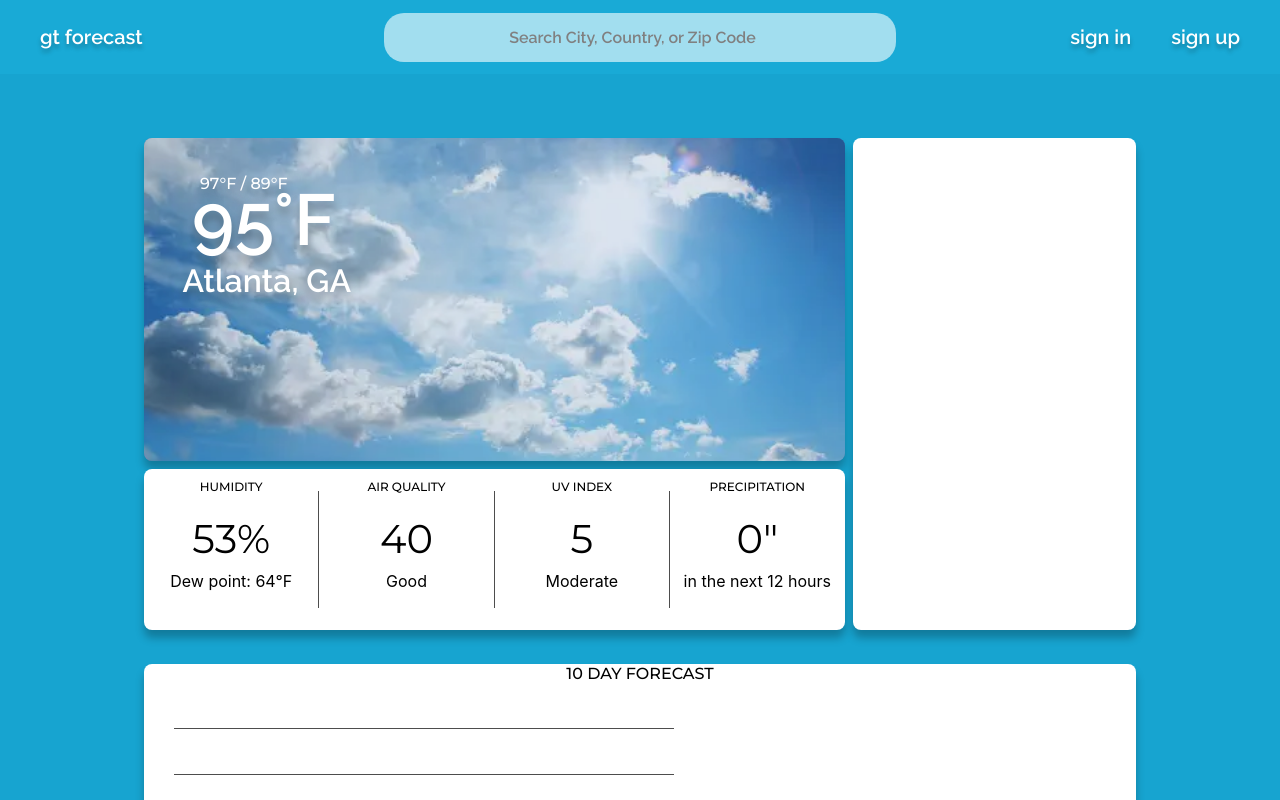
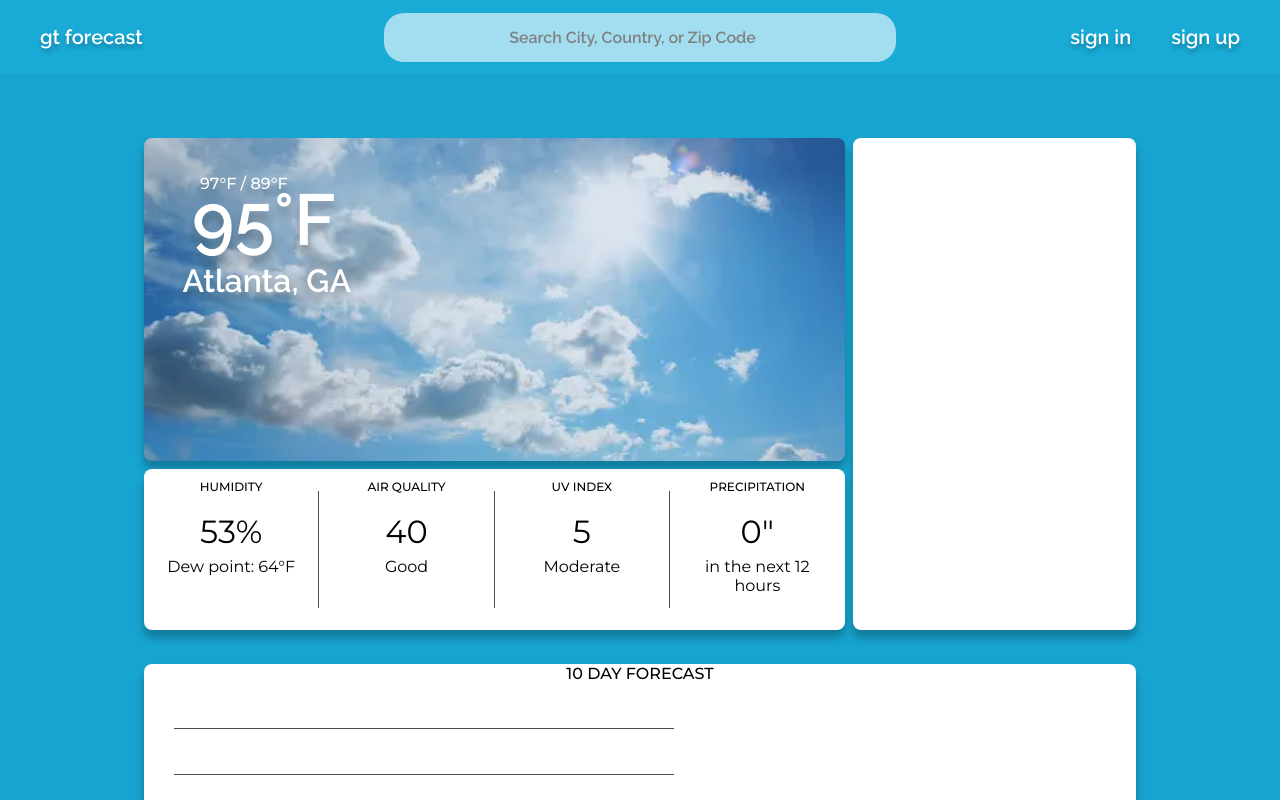
Before and after one commit to GTWeatherForcast/weather-client, a React (Create React App) app: page /mainpage in a window 1280 px wide. Built offline with nearby package versions, Linux system fonts and the light colour scheme; the HTML template or start-up script is replaced by a standard one.

Commit message:
Size adjustments

```diff
--- a/src/components/main-page/MainPage.js
+++ b/src/components/main-page/MainPage.js
@@ -35,14 +35,14 @@ function MainPage() {
               <div id={styles.detailHumid} className={`${styles.detailCard}`}>
                 <h1>HUMIDITY</h1>
                 <p className={styles.detailData}>53%</p>
-                <p>Dew point: 64°F</p>
+                <p className={styles.detailSubtitle}>Dew point: 64°F</p>
               </div>
 
               <div id={styles.detailAQ} className={`${styles.detailCard}`}>
                 <h1>AIR QUALITY</h1>
-                <p className={styles.detailData}>40</p>
+                <div className={styles.detailData}>40</div>
                 <div>
-                  <p>Good</p>
+                  <p className={styles.detailSubtitle}>Good</p>
                 </div>
               </div>
 
@@ -50,14 +50,14 @@ function MainPage() {
                 <h1>UV INDEX</h1>
                 <p className={styles.detailData}>5</p>
                 <div>
-                  <p>Moderate</p>
+                  <p className={styles.detailSubtitle}>Moderate</p>
                 </div>
               </div>
 
               <div id={styles.detailPrecip} className={`${styles.detailCard}`}>
                 <h1>PRECIPITATION</h1>
                 <p className={styles.detailData}>0"</p>
-                <p>in the next 12 hours</p>
+                <p className={styles.detailSubtitle}>in the next 12 hours</p>
               </div>
             </div>
           </div>
--- a/src/components/main-page/main.module.css
+++ b/src/components/main-page/main.module.css
@@ -95,10 +95,12 @@
     margin-bottom: 22px;
     width: 100%;
     text-align: center;
-    /* display: flex;
-    flex-direction: column;
-    align-items: center;
-    justify-content: space-around; */
+    /* display: flex; */
+    /* flex-direction: column; */
+    /* align-items: center; */
+    /* justify-content: space-between; */
+    padding-left: 22px;
+    padding-right: 22px;
 }
 
 .detailCard * {
@@ -114,11 +116,15 @@
     top: -12px;
 }
 
+.detailCard .detailSubtitle {
+    font-family: Montserrat, sans-serif;
+    font-size: 1em;
+}
+
 .detailCard .detailData {
     font-family: Montserrat, sans-serif;
-    position: relative;
     margin: 0.2em;
-    font-size: 2.5em;
+    font-size: 2em;
 }
 
 #detailHumid {
```
